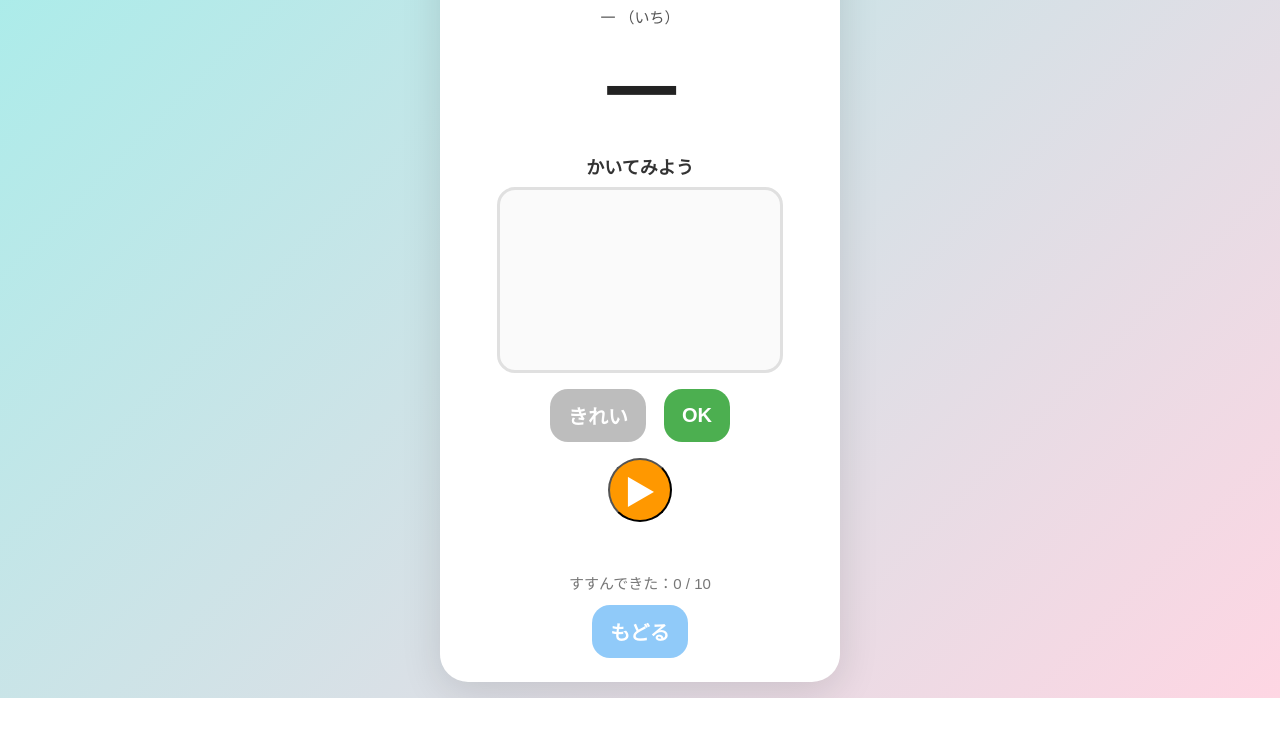
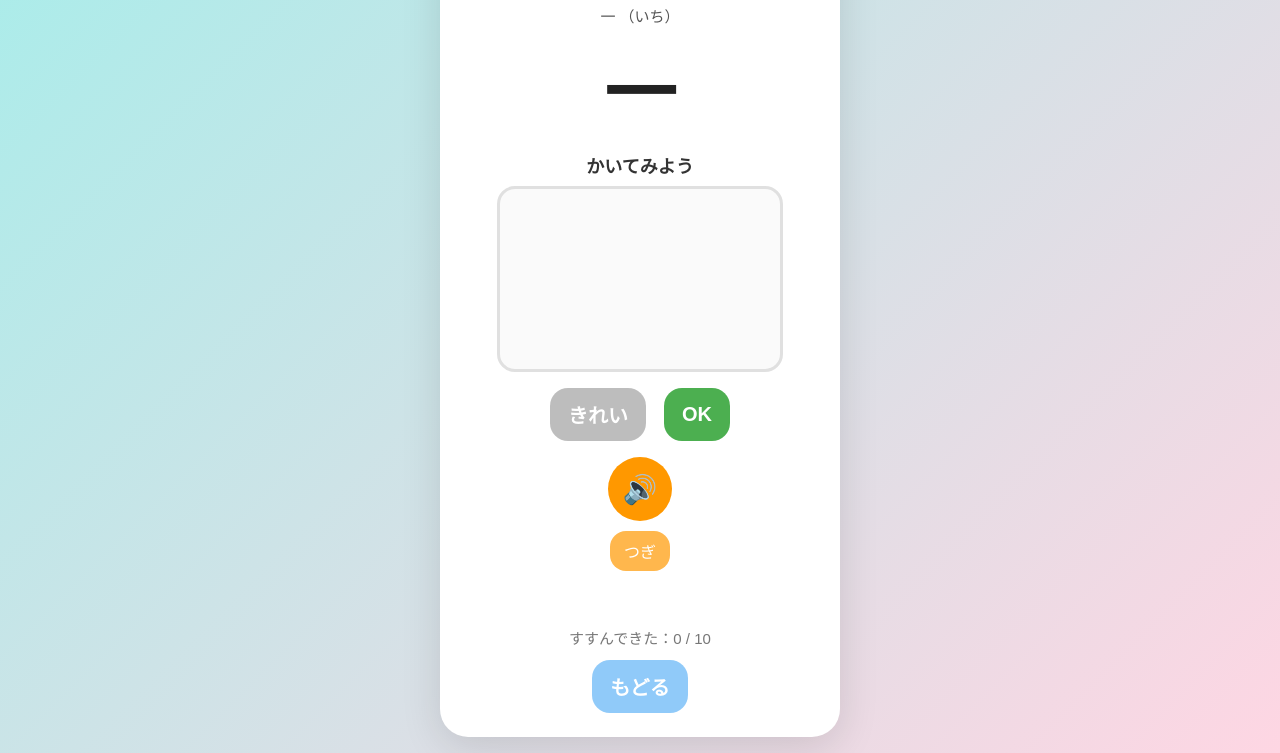
Before and after one commit to pacho4321/emma-app, a plain HTML site: page public/index.html in a window 1280 px wide. Both pictures are taken after a click on the button "漢字を練習". Shown: the part 102-855 px from the top of the page. Before the commit the page ends 800 px from the top, so only its background shows below. Drawn offline with Linux system fonts and the light colour scheme.

Commit message:
Add Japanese speech to orange button for kanji and kuku

```diff
--- a/public/index.html
+++ b/public/index.html
@@ -97,15 +97,27 @@
     .ok-btn { background: #4caf50; color: white; }
     .clear-btn { background: #bdbdbd; color: white; }
     .back-btn { background: #90caf9; color: white; }
-    .next-btn {
+    .speak-btn {
       background: #ff9800;
       color: white;
       width: 64px;
       height: 64px;
       border-radius: 50%;
-      font-size: 32px;
+      font-size: 28px;
       display: block;
       margin: 12px auto 4px;
+      border: none;
+      cursor: pointer;
+    }
+    .next-small {
+      background: #ffb74d;
+      color: white;
+      border: none;
+      border-radius: 16px;
+      font-size: 16px;
+      padding: 8px 14px;
+      margin: 6px;
+      cursor: pointer;
     }
     .feedback {
       font-size: 24px;
@@ -155,7 +167,8 @@
         <button class="btn clear-btn" id="clearBtn">きれい</button>
         <button class="btn ok-btn" id="okBtn">OK</button>
       </div>
-      <button class="next-btn" id="nextBtn" title="Next">▶</button>
+      <button class="speak-btn" id="speakBtn" title="きく">🔊</button>
+      <button class="next-small" id="nextBtn">つぎ</button>
       <div class="feedback" id="feedback"></div>
       <div class="progress" id="progress"></div>
       <button class="btn back-btn" id="backBtn" style="margin-top:12px;">もどる</button>
@@ -164,29 +177,29 @@
 
   <script>
     const KANJI_LIST = [
-      { kanji: "一", reading: "いち", meaning: "one" },
-      { kanji: "二", reading: "に", meaning: "two" },
-      { kanji: "三", reading: "さん", meaning: "three" },
-      { kanji: "四", reading: "し / よん", meaning: "four" },
-      { kanji: "五", reading: "ご", meaning: "five" },
-      { kanji: "六", reading: "ろく", meaning: "six" },
-      { kanji: "七", reading: "なな / しち", meaning: "seven" },
-      { kanji: "八", reading: "はち", meaning: "eight" },
-      { kanji: "九", reading: "きゅう / く", meaning: "nine" },
-      { kanji: "十", reading: "じゅう", meaning: "ten" }
+      { kanji: "一", reading: "いち", speak: "いち" },
+      { kanji: "二", reading: "に", speak: "に" },
+      { kanji: "三", reading: "さん", speak: "さん" },
+      { kanji: "四", reading: "し / よん", speak: "し" },
+      { kanji: "五", reading: "ご", speak: "ご" },
+      { kanji: "六", reading: "ろく", speak: "ろく" },
+      { kanji: "七", reading: "なな / しち", speak: "なな" },
+      { kanji: "八", reading: "はち", speak: "はち" },
+      { kanji: "九", reading: "きゅう / く", speak: "きゅう" },
+      { kanji: "十", reading: "じゅう", speak: "じゅう" }
     ];
 
     const MATH_LIST = [
-      { kanji: "一", q: "1 × 1 = ?", a: "1" },
-      { kanji: "二", q: "2 × 2 = ?", a: "4" },
-      { kanji: "三", q: "3 × 1 = ?", a: "3" },
-      { kanji: "四", q: "2 × 3 = ?", a: "6" },
-      { kanji: "五", q: "5 × 1 = ?", a: "5" },
-      { kanji: "六", q: "3 × 2 = ?", a: "6" },
-      { kanji: "七", q: "7 × 1 = ?", a: "7" },
-      { kanji: "八", q: "4 × 2 = ?", a: "8" },
-      { kanji: "九", q: "3 × 3 = ?", a: "9" },
-      { kanji: "十", q: "5 × 2 = ?", a: "10" }
+      { kanji: "一", q: "1 × 1 = ?", speak: "いちかけるいちは" },
+      { kanji: "二", q: "2 × 2 = ?", speak: "にかけるには" },
+      { kanji: "三", q: "3 × 1 = ?", speak: "さんかけるいちは" },
+      { kanji: "四", q: "2 × 3 = ?", speak: "にかけるさんは" },
+      { kanji: "五", q: "5 × 1 = ?", speak: "ごかけるいちは" },
+      { kanji: "六", q: "3 × 2 = ?", speak: "さんかけるには" },
+      { kanji: "七", q: "7 × 1 = ?", speak: "ななかけるいちは" },
+      { kanji: "八", q: "4 × 2 = ?", speak: "しかけるには" },
+      { kanji: "九", q: "3 × 3 = ?", speak: "さんかけるさんは" },
+      { kanji: "十", q: "5 × 2 = ?", speak: "ごかけるには" }
     ];
 
     let mode = "kanji";
@@ -205,6 +218,7 @@
     const progressEl = document.getElementById("progress");
     const okBtn = document.getElementById("okBtn");
     const nextBtn = document.getElementById("nextBtn");
+    const speakBtn = document.getElementById("speakBtn");
     const clearBtn = document.getElementById("clearBtn");
     const backBtn = document.getElementById("backBtn");
     const canvas = document.getElementById("canvas");
@@ -214,6 +228,15 @@
     ctx.lineWidth = 7;
     ctx.lineCap = "round";
     ctx.strokeStyle = "#222";
+
+    function speak(text) {
+      if (!text) return;
+      speechSynthesis.cancel();
+      const uttr = new SpeechSynthesisUtterance(text);
+      uttr.lang = "ja-JP";
+      uttr.rate = 0.9;
+      speechSynthesis.speak(uttr);
+    }
 
     function getPos(e) {
       const rect = canvas.getBoundingClientRect();
@@ -323,6 +346,12 @@
       loadNext();
     };
 
+    speakBtn.onclick = () => {
+      if (!current) return;
+      const text = current.speak || current.reading || current.q;
+      speak(text);
+    };
+
     showHome();
   </script>
 </body>
```
